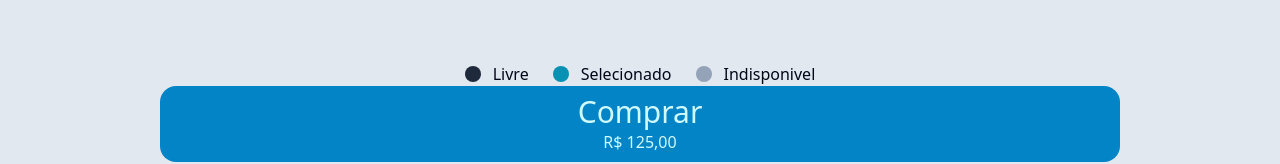
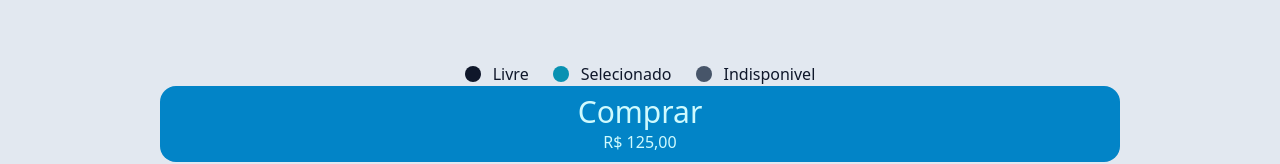
Before and after one commit to MelloBirkan/go-tickets-app, a Next.js app: page / in a window 1280 px wide. Shown: the part 686-850 px from the top of the page. Built offline with nearby package versions, Linux system fonts and the light colour scheme.

Commit message:
Fix nas cores

```diff
--- a/src/app/layout.js
+++ b/src/app/layout.js
@@ -21,7 +21,7 @@ export default function RootLayout({children}) {
   return (
     <html lang="en">
     <body
-      className={`${geistSans.variable} ${geistMono.variable} antialiased dark:bg-slate-800 bg-slate-200 text-slate-950 dark:text-slate-100`}>
+      className={`${geistSans.variable} ${geistMono.variable} antialiased dark:bg-slate-900 bg-slate-200 text-slate-900 dark:text-slate-100`}>
     {children}
     </body>
     </html>
--- a/src/app/page.js
+++ b/src/app/page.js
@@ -1,5 +1,4 @@
 import sessao from "./sessao.json";
-import {white} from "next/dist/lib/picocolors";
 
 const TitleAndDescription = ({
                                title,
@@ -29,8 +28,8 @@ const TitleAndDescription = ({
 
 const Circle = ({color = "white"}) => {
   const colorClasses = {
-    "slate": "bg-slate-400",
-    "white": "dark:bg-slate-100 bg-slate-800",
+    "slate": "bg-slate-600",
+    "white": "dark:bg-slate-100 bg-slate-900",
     "cyan": "bg-cyan-600",
   };
 
@@ -75,12 +74,13 @@ function ScreenLocation() {
 
 function Square({color = "white", modifier = ""}) {
   const colorClasses = {
-    "slate": "bg-slate-400",
+    "slate": "dark:bg-slate-600 bg-slate-400",
     "white": "dark:bg-slate-100 bg-slate-800",
     "cyan": "bg-cyan-600",
   }
 
-  return <div className={`${colorClasses[color]} size-8 rounded-md ${modifier}`}></div>;
+  return <div
+    className={`${colorClasses[color]} size-8 rounded-md ${modifier}`}></div>;
 }
 
 function SeatGrid() {
```
